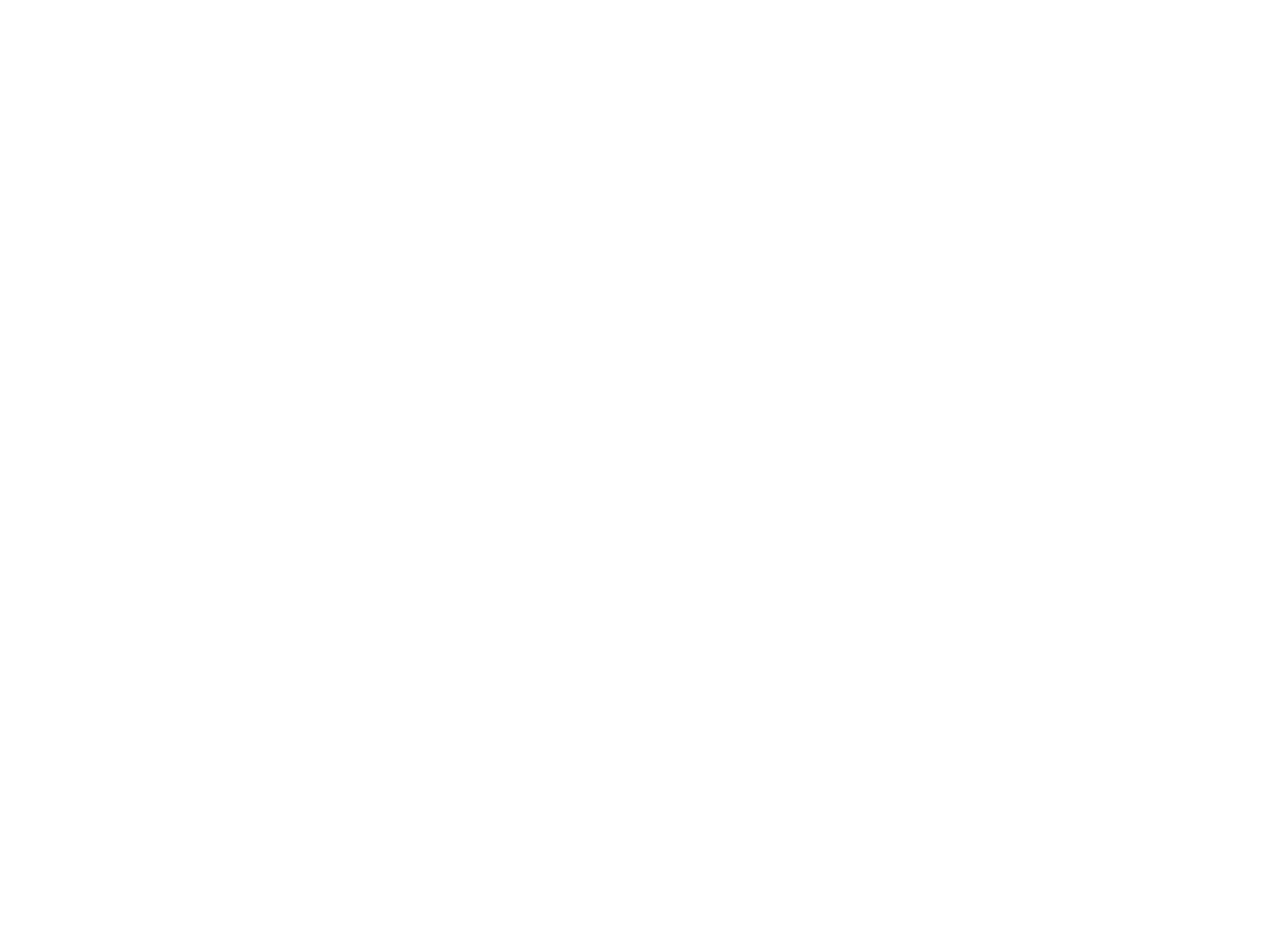
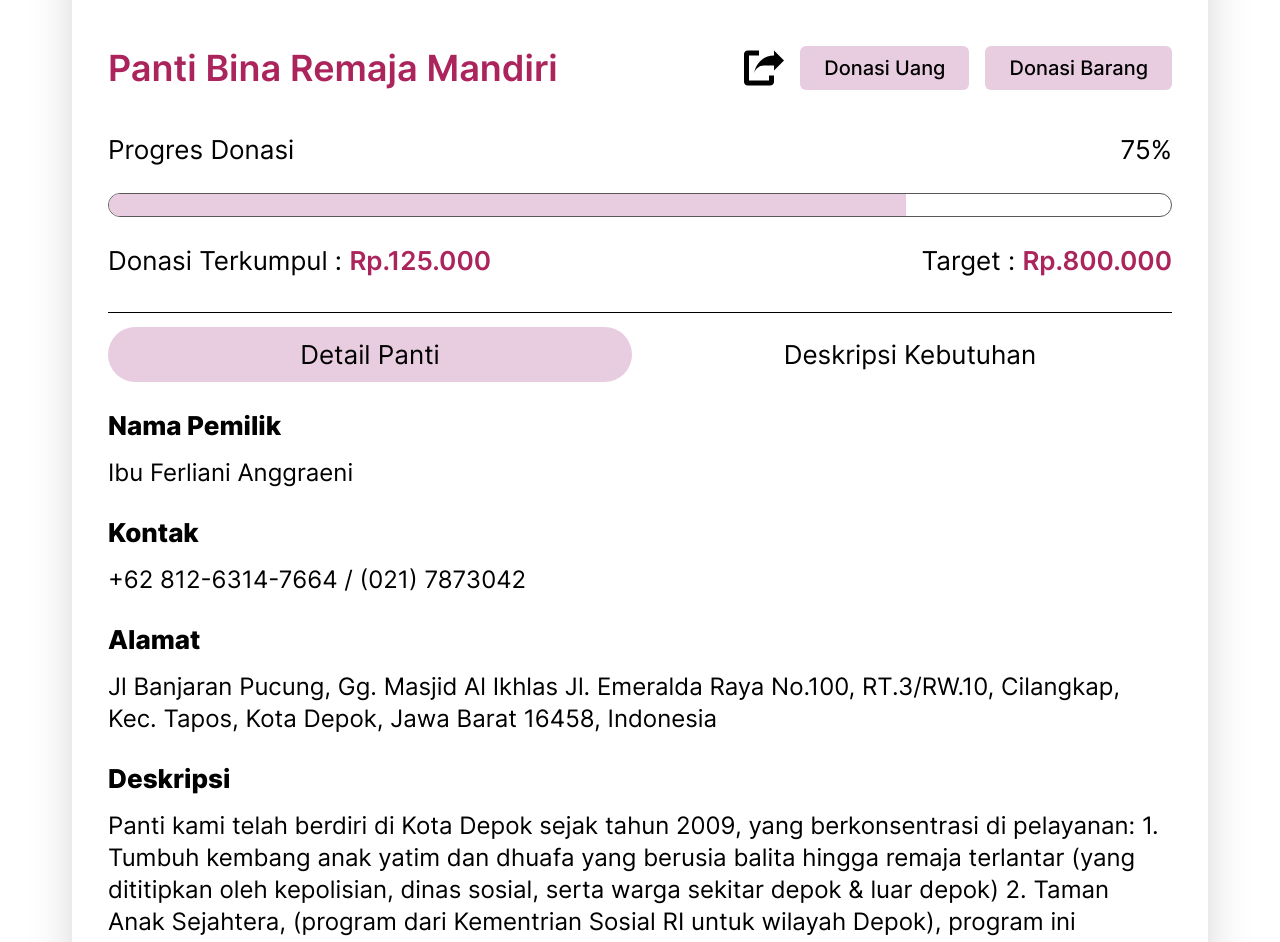
Before and after one commit to baicorp/peduli-panti, a React (Vite) app in the folder frontend/: page /program-donasi/1 in a window 1280 px wide. Before the commit this address had no page. Shown: the part 485-1427 px from the top of the page. Before the commit the page ends 800 px from the top, so only its background shows below. Built offline with nearby package versions, Linux system fonts and the light colour scheme.

Commit message:
add 'detail & kebutuhan  panti' page

```diff
--- a/frontend/src/App.jsx
+++ b/frontend/src/App.jsx
@@ -11,7 +11,9 @@
   TentangKami,
   Login,
   KabarPanti,
+  DetailPanti,
 } from "./pages";
+
 import { RootLayout } from "./routes";
 
 const router = createBrowserRouter(
@@ -20,6 +22,7 @@
       <Route element={<RootLayout />}>
         <Route path="/" element={<Beranda />} index />
         <Route path="program-donasi" element={<ProgramDonasi />} />
+        <Route path="program-donasi/:idPanti" element={<DetailPanti />} />
         <Route path="tentang-kami" element={<TentangKami />} />
         <Route path="kabar-panti" element={<KabarPanti />} />
       </Route>
--- /dev/null
+++ b/frontend/src/pages/Detail Panti/DetailPanti.jsx
@@ -0,0 +1,162 @@
+import React, { useState } from "react";
+import { useParams, Link } from "react-router-dom";
+import { baseStyle } from "../../assets/styles";
+import detailPanti from "../../assets/Images/detail-panti.jpg";
+import share from "../../assets/Icons/share.svg";
+
+export default function DetailPanti() {
+  const { idPanti } = useParams();
+  const [detailButton, setDetailButton] = useState("deskripsiPanti");
+
+  return (
+    <section className={`${baseStyle}`}>
+      <div className="px-9 py-6 rounded-lg shadow-2xl my-8">
+        <img src={detailPanti} alt="" className="mb-12" />
+        <div className="flex justify-between items-center mb-10">
+          <h1 className="font-semibold text-4xl text-pink">
+            Panti Bina Remaja Mandiri
+          </h1>
+          <div className="flex gap-4">
+            <img src={share} alt="" />
+            <Link
+              to="#"
+              className="bg-medium-pink text-xl font-medium px-6 py-2 rounded-md"
+            >
+              Donasi Uang
+            </Link>
+            <Link
+              to="#"
+              className="bg-medium-pink text-xl font-medium px-6 py-2 rounded-md"
+            >
+              Donasi Barang
+            </Link>
+          </div>
+        </div>
+        <div className="text-[26px] mb-8">
+          <div className="flex justify-between items-center mb-6">
+            <p>Progres Donasi</p>
+            <p>75%</p>
+          </div>
+          <div className="h-6 rounded-full border border-gray overflow-hidden mb-6">
+            <div className="bg-medium-pink w-3/4 h-full"></div>
+          </div>
+          <div className="flex justify-between">
+            <p>
+              Donasi Terkumpul :{" "}
+              <span className="text-pink font-semibold">Rp.125.000</span>
+            </p>
+            <p>
+              Target :{" "}
+              <span className="text-pink font-semibold">Rp.800.000</span>
+            </p>
+          </div>
+        </div>
+        <hr />
+        <div className="w-full flex justify-between gap-4 mt-[14px] mb-6">
+          <button
+            className={`${
+              detailButton === "deskripsiPanti" ? "bg-medium-pink" : ""
+            } w-full py-2 rounded-full text-[26px]`}
+            onClick={() => {
+              setDetailButton("deskripsiPanti");
+            }}
+          >
+            Detail Panti
+          </button>
+          <button
+            className={`${
+              detailButton === "kebutuhanPanti" ? "bg-medium-pink" : ""
+            } w-full py-2 rounded-full text-[26px]`}
+            onClick={() => {
+              setDetailButton("kebutuhanPanti");
+            }}
+          >
+            Deskripsi Kebutuhan
+          </button>
+        </div>
+        <div>
+          {detailButton === "deskripsiPanti" ? (
+            <DeskripsiPanti />
+          ) : (
+            <KebutuhanPanti />
+          )}
+        </div>
+      </div>
+    </section>
+  );
+}
+
+function DeskripsiPanti({ namaPemilik, kontak, Alamat, deskripsi }) {
+  return (
+    <div className="flex flex-col gap-6">
+      <div>
+        <h2 className="text-[26px] font-extrabold mb-3">Nama Pemilik</h2>
+        <p className="text-2xl">Ibu Ferliani Anggraeni</p>
+      </div>
+      <div>
+        <h2 className="text-[26px] font-extrabold mb-3">Kontak</h2>
+        <p className="text-2xl">+62 812-6314-7664 / (021) 7873042</p>
+      </div>
+      <div>
+        <h2 className="text-[26px] font-extrabold mb-3">Alamat</h2>
+        <p className="text-2xl">
+          Jl Banjaran Pucung, Gg. Masjid Al Ikhlas Jl. Emeralda Raya No.100,
+          RT.3/RW.10, Cilangkap, Kec. Tapos, Kota Depok, Jawa Barat 16458,
+          Indonesia
+        </p>
+      </div>
+      <div>
+        <h2 className="text-[26px] font-extrabold mb-3">Deskripsi</h2>
+        <p className="text-2xl">
+          Panti kami telah berdiri di Kota Depok sejak tahun 2009, yang
+          berkonsentrasi di pelayanan: 1. Tumbuh kembang anak yatim dan dhuafa
+          yang berusia balita hingga remaja terlantar (yang dititipkan oleh
+          kepolisian, dinas sosial, serta warga sekitar depok & luar depok) 2.
+          Taman Anak Sejahtera, (program dari Kementrian Sosial RI untuk wilayah
+          Depok), program ini layaknya Daycare, namun untuk anak dari orang tua
+          berpenghasilan minim yang harus bekerja untuk memenuhi kebutuhan
+          hidupnya (pedagang kaki lima, buruh cuci, buruh pasar, dll), dan
+          setelah bekerja mereka akan menjemput anaknya pulang ke rumah.
+        </p>
+      </div>
+    </div>
+  );
+}
+
+function KebutuhanPanti({ kebutuhan, totalAnak, programPanti }) {
+  return (
+    <div className="flex flex-col gap-6">
+      <div>
+        <h2 className="text-[26px] font-extrabold mb-3">Kebutuhan</h2>
+        <div className="text-2xl">
+          <p>Membutuhkan Keperluan Makanan, terkhususnya: </p>
+          <ul className="list-disc ml-10">
+            <li>Beras</li>
+            <li>Susu</li>
+            <li>Pampers</li>
+          </ul>
+        </div>
+      </div>
+      <div>
+        <h2 className="text-[26px] font-extrabold mb-3">Total Anak</h2>
+        <div className="text-2xl">
+          <p>Total 40 anak, terdiri dari:</p>
+          <ul className="list-disc ml-10">
+            <li>Beras</li>
+            <li>Susu</li>
+            <li>Pampers</li>
+          </ul>
+        </div>
+      </div>
+      <div>
+        <h2 className="text-[26px] font-extrabold mb-3">Program Panti</h2>
+        <div className="text-2xl">
+          <ul className="list-disc ml-10">
+            <li>Beasiswa Kakak Asuh</li>
+            <li>Produk usaha Kuliner (Binari Fried Chicken dan lele olahan)</li>
+          </ul>
+        </div>
+      </div>
+    </div>
+  );
+}
--- a/frontend/src/pages/index.js
+++ b/frontend/src/pages/index.js
@@ -3,5 +3,6 @@
 import TentangKami from "./Tentang Kami/TentangKami";
 import KabarPanti from "./Kabar Panti/KabarPanti";
 import Login from "./Login/Login";
+import DetailPanti from "./Detail Panti/DetailPanti";
 
-export { Beranda, ProgramDonasi, TentangKami, KabarPanti, Login };
+export { Beranda, ProgramDonasi, TentangKami, KabarPanti, Login, DetailPanti };
```
Also changed, not shown: frontend/src/assets/Icons/share.svg (added), frontend/src/assets/Images/detail-panti.jpg (added).
